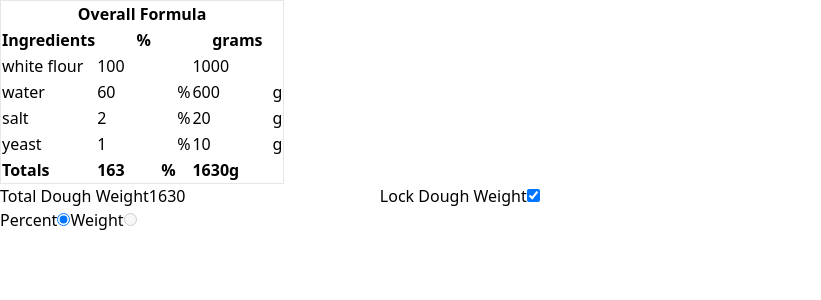
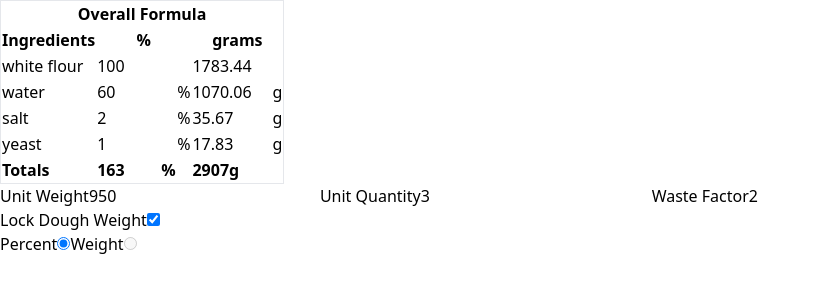
Before and after one commit to scottross123/bread-builder, a React (Vite) app: page / in a window 1280 px wide. Shown: the top 300 px of the page, without its empty margins (0-821 px from the left). Built offline with nearby package versions, Linux system fonts and the light colour scheme.

Commit message:
added unit weight, quantity, and waste factor

```diff
--- a/src/components/BreadFormula.tsx
+++ b/src/components/BreadFormula.tsx
@@ -9,7 +9,10 @@ type BreadFormulaProps = {
     formula: Formula,
     changePercent: (id: string, percent: number, totalFlourWeight?: number) => void,
     changeWeight: (id: string, weight: number, totalFlourWeight: number) => void,
-    changeTotalDoughWeight: (newTotalDoughWeight: number) => void,
+    changeUnitWeight: (newUnitWeight: number) => void,
+    changeUnitQuantity: (newUnitQuantity: number) => void,
+    changeWasteFactor: (newWasteFactor: number) => void,
+    selectTotalDoughWeight: number,
     selectTotalFlourWeight: number,
     selectTotalPercentage: number,
 }
@@ -17,13 +20,18 @@ type BreadFormulaProps = {
 const BreadFormula = (props: BreadFormulaProps) => {
     const {
         formula: {
-            totalDoughWeight,
+            unitQuantity,
+            unitWeight,
+            wasteFactor,
             flours,
             ingredients
         },
         changePercent,
         changeWeight,
-        changeTotalDoughWeight,
+        changeUnitWeight,
+        changeUnitQuantity,
+        changeWasteFactor,
+        selectTotalDoughWeight,
         selectTotalFlourWeight,
         selectTotalPercentage,
     } = props;
@@ -40,15 +48,19 @@ const BreadFormula = (props: BreadFormulaProps) => {
                 flours={floursList}
                 inputMode={inputMode}
                 isDoughWeightLocked={isDoughWeightLocked}
-                totalDoughWeight={totalDoughWeight}
+                selectTotalDoughWeight={selectTotalDoughWeight}
                 changePercent={changePercent}
                 changeWeight={changeWeight}
                 selectTotalFlourWeight={selectTotalFlourWeight}
                 selectTotalPercentage={selectTotalPercentage}
             />
             <DoughWeightControls
-                totalDoughWeight={totalDoughWeight}
-                changeTotalDoughWeight={changeTotalDoughWeight}
+                unitWeight={unitWeight}
+                unitQuantity={unitQuantity}
+                wasteFactor={wasteFactor}
+                changeUnitWeight={changeUnitWeight}
+                changeUnitQuantity={changeUnitQuantity}
+                changeWasteFactor={changeWasteFactor}
             />
             <LockDoughWeight
                 isDoughWeightLocked={isDoughWeightLocked}
--- a/src/components/DoughWeightControls.tsx
+++ b/src/components/DoughWeightControls.tsx
@@ -2,21 +2,74 @@ import { ChangeEvent } from "react";
 import { formatNumber } from "../utils";
 
 type DoughWeightControlsProps = {
-    totalDoughWeight: number,
-    changeTotalDoughWeight: (newTotalDoughWeight: number) => void,
+    unitWeight: number,
+    unitQuantity: number,
+    wasteFactor: number,
+    changeUnitWeight: (newUnitWeight: number) => void,
+    changeUnitQuantity: (newUnitQuantity: number) => void,
+    changeWasteFactor: (newWasteFactor: number) => void,
 }
 
 const DoughWeightControls = (props: DoughWeightControlsProps) => {
-    const { totalDoughWeight, changeTotalDoughWeight } = props;
+    const {
+        unitWeight,
+        unitQuantity,
+        wasteFactor,
+        changeUnitWeight,
+        changeUnitQuantity,
+        changeWasteFactor,
+    } = props;
 
-    const handleChange = (event: ChangeEvent<HTMLInputElement>) => changeTotalDoughWeight(parseFloat(event.target.value));
+    const handleChange = (
+            input: "unit-weight" | "unit-qty" | "waste-factor",
+            event: ChangeEvent<HTMLInputElement>
+        ) => {
+
+            const value = parseInt(event.target.value);
+
+            switch (input) {
+                case "unit-weight": {
+                    return changeUnitWeight(value);
+                }
+                case "unit-qty": {
+                    return changeUnitQuantity(value);
+                }
+                case "waste-factor": {
+                    return changeWasteFactor(value);
+                }
+            }
+    }
 
     return (
-        <label htmlFor="dough-weight">
-            Total Dough Weight
-            <input id="dough-weight" type="number" value={formatNumber(totalDoughWeight)} onChange={handleChange}/>
-        </label>
-
+        <div>
+            <label htmlFor="unit-weight">
+                Unit Weight
+                <input
+                    id="unit-weight"
+                    type="number"
+                    value={formatNumber(unitWeight)}
+                    onChange={(event) => handleChange("unit-weight", event)}
+                />
+            </label>
+            <label htmlFor="unit-qty">
+                Unit Quantity
+                <input
+                    id="unit-qty"
+                    type="number"
+                    value={formatNumber(unitQuantity)}
+                    onChange={(event) => handleChange("unit-qty", event)}
+                />
+            </label>
+            <label htmlFor="waste-factor">
+                Waste Factor
+                <input
+                    id="waste-factor"
+                    type="number"
+                    value={formatNumber(wasteFactor * 100)}
+                    onChange={(event) => handleChange("waste-factor", event)}
+                />
+            </label>
+        </div>
     );
 }
 
--- a/src/components/OverallTable.tsx
+++ b/src/components/OverallTable.tsx
@@ -7,11 +7,11 @@ type OverallTableProps = {
     flours: Ingredient[],
     inputMode: InputMode,
     isDoughWeightLocked: boolean,
-    totalDoughWeight: number,
     changePercent: (id: string, percent: number, totalFlourWeight?: number) => void,
     changeWeight: (id: string, weight: number, totalFlourWeight: number) => void,
     selectTotalFlourWeight: number,
     selectTotalPercentage: number,
+    selectTotalDoughWeight: number,
 }
 
 const OverallTable = (props: OverallTableProps) => {
@@ -20,11 +20,11 @@ const OverallTable = (props: OverallTableProps) => {
         flours,
         inputMode,
         isDoughWeightLocked,
-        totalDoughWeight,
         changePercent,
         changeWeight,
         selectTotalFlourWeight,
         selectTotalPercentage,
+        selectTotalDoughWeight
     } = props;
     const innerCellStyling = "w-16 inline-block";
 
@@ -75,7 +75,7 @@ const OverallTable = (props: OverallTableProps) => {
                 <tr>
                     <th>Totals</th>
                     <th><p className={innerCellStyling}>{formatNumber(selectTotalPercentage)}</p>%</th>
-                    <th>{formatNumber(totalDoughWeight)}g</th>
+                    <th>{formatNumber(selectTotalDoughWeight)}g</th>
                 </tr>
             </tfoot>
         </table>
--- a/src/hooks/useFormulaReducer.ts
+++ b/src/hooks/useFormulaReducer.ts
@@ -4,38 +4,42 @@ import { Formula } from "../types";
 type FormulaAction =
     | { type: "change-percent", payload: { id: string, percent: number, totalFlourWeight?: number } }
     | { type: "change-weight", payload: { id: string, weight: number, totalFlourWeight: number } }
-    | { type: "change-tdw", payload: number };
+    | { type: "change-tdw", payload: number }
+    | { type: "change-unit-weight", payload: number }
+    | { type: "change-unit-qty", payload: number }
+    | { type: "change-waste-factor", payload: number }
 
 const useFormulaReducer = (initialFormula: Formula) => {
 
     const formulaReducer = (formula: Formula, action: FormulaAction) => {
         const { type, payload } = action;
 
+        const ingredients = formula.ingredients;
+        const ingredientsById = formula.ingredients.byId;
+        const totalDoughWeight = formula.unitQuantity * formula.unitWeight * (formula.wasteFactor + 1);
+
         switch (type) {
             case "change-percent": {
                 const { id, percent, totalFlourWeight } = payload;
-
-                const ingredients = formula.ingredients;
-                const byId = formula.ingredients.byId;
                 const ingredientById = formula.ingredients.byId[id];
                 const newRatio = percent / 100;
+
                 if (totalFlourWeight) {
-                    const totalDoughWeight = formula.totalDoughWeight;
                     const weight = percent * totalFlourWeight / 100;
                     const weightDifference = ingredientById.ratio * totalFlourWeight - weight;
                     return {
                         ...formula,
+                        unitWeight: formula.unitWeight - (weightDifference / formula.unitQuantity),
                         ingredients: {
                             ...ingredients,
                             byId: {
-                                ...byId,
+                                ...ingredientsById,
                                 [id]: {
                                     ...ingredientById,
                                     ratio: newRatio,
                                 },
                             },
                         },
-                        totalDoughWeight: totalDoughWeight - weightDifference,
                     }
                 }
 
@@ -44,7 +48,7 @@ const useFormulaReducer = (initialFormula: Formula) => {
                     ingredients: {
                         ...ingredients,
                         byId: {
-                            ...byId,
+                            ...ingredientsById,
                             [id]: {
                                 ...ingredientById,
                                 ratio: newRatio,
@@ -55,40 +59,48 @@ const useFormulaReducer = (initialFormula: Formula) => {
             }
             case "change-weight": {
                 const { id, weight, totalFlourWeight } = payload;
-                console.log("new weight", weight)
-
-                const totalDoughWeight = formula.totalDoughWeight;
-                const ingredients = formula.ingredients;
-                const byId = formula.ingredients.byId;
                 const ingredientById = formula.ingredients.byId[id];
-
-                // console.log("total flour weight", totalFlourWeight);
-                // console.log("current percent", ingredientById.ratio * totalFlourWeight)
                 const weightDifference = ingredientById.ratio * totalFlourWeight - weight;
-
-                // console.log("weight diff", weightDifference)
 
                 return {
                     ...formula,
+                    unitWeight: formula.unitWeight + (weightDifference / formula.unitQuantity),
                     ingredients: {
                         ...ingredients,
                         byId: {
-                            ...byId,
+                            ...ingredientsById,
                             [id]: {
                                 ...ingredientById,
                                 ratio: weight / totalFlourWeight,
                             }
                         },
                     },
-                    totalDoughWeight: totalDoughWeight - weightDifference,
                 }
             }
-            case "change-tdw": {
-                const totalDoughWeight = payload;
+            case "change-unit-weight": {
+                const unitWeight = payload;
+
                 return {
                     ...formula,
-                    totalDoughWeight: totalDoughWeight
+                    unitWeight: unitWeight,
                 }
+            }
+            case "change-unit-qty": {
+                const unitQuantity = payload;
+
+                return {
+                    ...formula,
+                    unitQuantity: unitQuantity
+                }
+            }
+            case "change-waste-factor": {
+                const wasteFactor = payload;
+
+                return {
+                    ...formula,
+                    wasteFactor: wasteFactor / 100,
+                }
+
             }
         }
         return formula;
@@ -118,16 +130,44 @@ const useFormulaReducer = (initialFormula: Formula) => {
         });
     }
 
-    const changeTotalDoughWeight = (newTotalDoughWeight: number) => {
+    /*const changeTotalDoughWeight = (newTotalDoughWeight: number) => {
         console.log("new", newTotalDoughWeight)
         dispatch({
             type: "change-tdw",
             payload: newTotalDoughWeight
         });
         console.log("form", formula)
+    }*/
+
+    const changeUnitWeight = (newUnitWeight: number) => {
+        dispatch({
+            type: "change-unit-weight",
+            payload: newUnitWeight,
+        });
     }
 
-    return { formula, changePercent, changeWeight, changeTotalDoughWeight };
+    const changeUnitQuantity = (newUnitQuantity: number) => {
+        dispatch({
+            type: "change-unit-qty",
+            payload: newUnitQuantity,
+        });
+    }
+
+    const changeWasteFactor = (newWasteFactor: number) => {
+        dispatch({
+            type: "change-waste-factor",
+            payload: newWasteFactor,
+        });
+    }
+
+    return {
+        formula,
+        changePercent,
+        changeWeight,
+        changeUnitWeight,
+        changeUnitQuantity,
+        changeWasteFactor,
+    };
 }
 
 export default useFormulaReducer;
--- a/src/hooks/useFormulaSelector.ts
+++ b/src/hooks/useFormulaSelector.ts
@@ -2,8 +2,14 @@ import { Formula } from "../types";
 import { useMemo } from "react";
 
 const useFormulaSelector = (formula: Formula) => {
+    const selectTotalDoughWeight = useMemo(() => {
+        const { unitQuantity, unitWeight, wasteFactor } = formula;
+        return unitQuantity * unitWeight * (wasteFactor + 1);
+    }, [formula.unitQuantity, formula.unitWeight, formula.wasteFactor]);
+
+
     const selectTotalRatio = useMemo(() => {
-        const ingredientList = Object.values(formula.ingredients.byId);
+        const ingredientList = formula.ingredients.allIds.map((id: string) => formula.ingredients.byId[id]);
         return ingredientList.reduce(
             (ratioSum, { ratio }) =>
                 ratioSum + ratio, 1
@@ -15,12 +21,13 @@ const useFormulaSelector = (formula: Formula) => {
     }, [formula.ingredients]);
 
     const selectTotalFlourWeight = useMemo(() => {
-        const totalDoughWeight = formula.totalDoughWeight;
+        const totalDoughWeight = selectTotalDoughWeight;
         const totalRatio = selectTotalRatio;
         return totalDoughWeight / totalRatio;
     }, [formula]);
 
     return {
+        selectTotalDoughWeight,
         selectTotalRatio,
         selectTotalPercentage,
         selectTotalFlourWeight,
--- a/src/pages/EditRecipePage.tsx
+++ b/src/pages/EditRecipePage.tsx
@@ -3,7 +3,9 @@ import { Formula, Ingredient } from "../types";
 import { useFormulaReducer, useFormulaSelector } from "../hooks";
 
 const exampleFormula: Formula = {
-    totalDoughWeight: 1630,
+    unitQuantity: 3,
+    unitWeight: 950,
+    wasteFactor: .02,
     flours: {
         byId: {
             "fl1": {
@@ -42,12 +44,15 @@ const EditRecipePage = () => {
         formula,
         changePercent,
         changeWeight,
-        changeTotalDoughWeight
+        changeUnitQuantity,
+        changeUnitWeight,
+        changeWasteFactor,
     } = useFormulaReducer(exampleFormula);
 
     const {
         selectTotalFlourWeight,
         selectTotalPercentage,
+        selectTotalDoughWeight,
     } = useFormulaSelector(formula);
 
     // console.log(selectTotalFlourWeight, selectTotalPercentage)
@@ -57,9 +62,12 @@ const EditRecipePage = () => {
                 formula={formula}
                 changePercent={changePercent}
                 changeWeight={changeWeight}
-                changeTotalDoughWeight={changeTotalDoughWeight}
+                changeUnitQuantity={changeUnitQuantity}
+                changeUnitWeight={changeUnitWeight}
+                changeWasteFactor={changeWasteFactor}
                 selectTotalFlourWeight={selectTotalFlourWeight}
                 selectTotalPercentage={selectTotalPercentage}
+                selectTotalDoughWeight={selectTotalDoughWeight}
             />
         </div>
     );
--- a/src/types/index.ts
+++ b/src/types/index.ts
@@ -12,7 +12,9 @@ export type Ingredient = {
 }
 
 export type Formula = {
-    totalDoughWeight: number,
+    unitQuantity: number,
+    unitWeight: number,
+    wasteFactor: number,
     flours: Entities<Ingredient>,
     ingredients: Entities<Ingredient>,
 }
```
Also changed, not shown: src/components/LockDoughWeight.tsx (+6 -1 lines), 2 other files (tests, documents, lock files or other folders).
